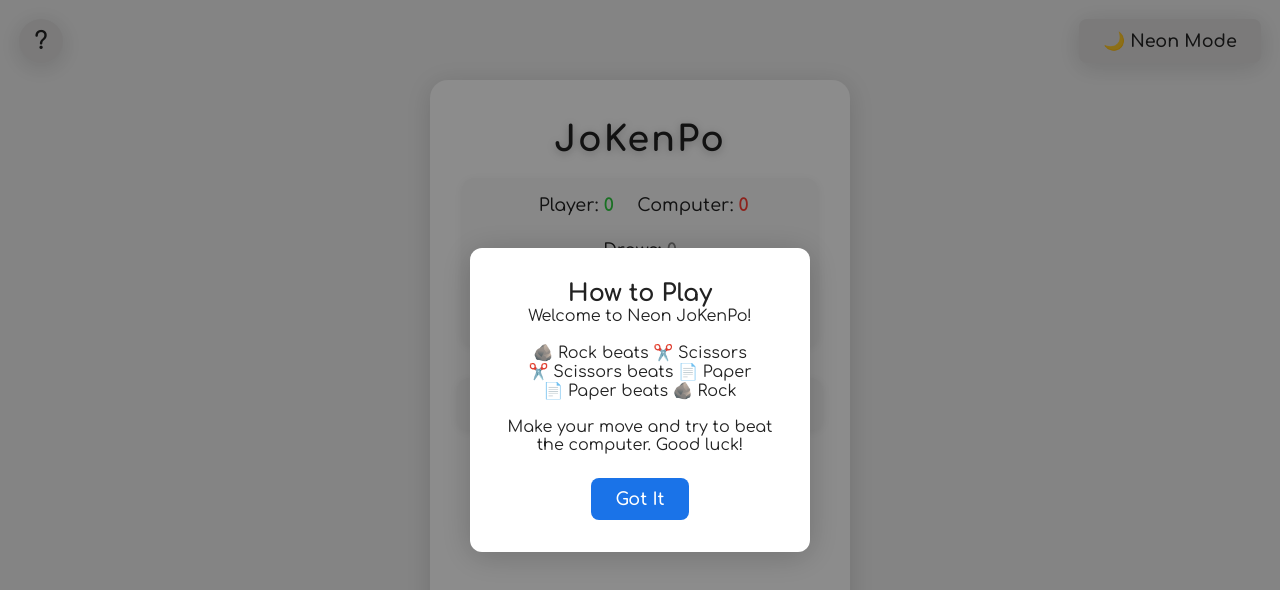
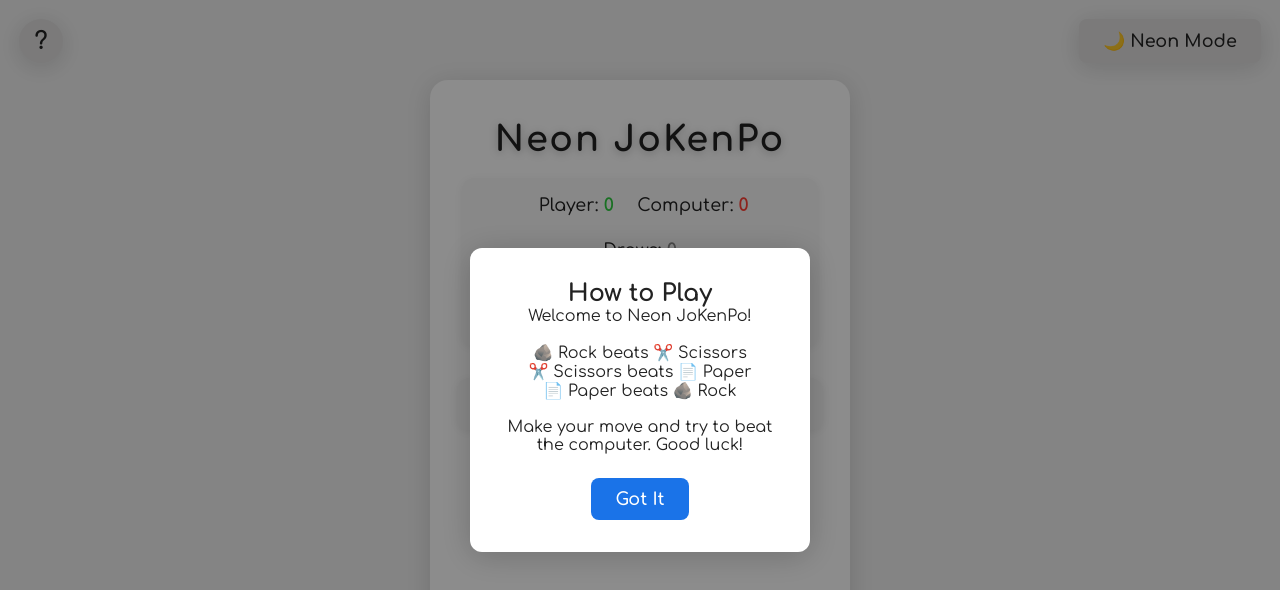
Before and after one commit to regimif/Neon-JoKenPo, a React (Vite) app: page / in a window 1280 px wide. Shown: the top 590 px of the page. Built offline with nearby package versions, Linux system fonts and the light colour scheme.

Commit message:
Refactor: clarified 'jokenpo' content to be more specific as 'neon jokenpo'

```diff
--- a/index.html
+++ b/index.html
@@ -21,27 +21,31 @@
     </script>
     <meta charset="UTF-8" />
     <link rel="icon" type="image/svg+xml" href="/site-logo.png" />
+    <link rel="canonical" href="https://neonjokenpo.com/" />
     <meta name="viewport" content="width=device-width, initial-scale=1.0" />
-    <title>JoKenPo - Rock, Paper, Scissors</title>
+    <title>Neon JoKenPo - Rock, Paper, Scissors</title>
     <meta name="author" content="Reginaldo Isidoro" />
-    <meta name="keywords" content="Jokenpo, Rock, Paper, Scissors" />
-    <meta property="og:title" content="JoKenPo - Rock, Paper, Scissors" />
+    <meta
+      name="keywords"
+      content="Neon JoKenPo, Jokenpo, Rock Paper Scissors, Neon, Game, Online, React, TypeScript"
+    />
+    <meta property="og:title" content="Neon JoKenPo - Rock, Paper, Scissors" />
     <meta property="og:type" content="website" />
     <meta property="og:image" content="/site-preview.png" />
     <meta
       property="og:image:alt"
-      content="Preview image of the JoKenPo game interface"
+      content="Preview image of the Neon JoKenPo game interface"
     />
     <meta property="og:image:type" content="image/png" />
     <meta property="og:image:width" content="1200" />
     <meta property="og:image:height" content="630" />
     <meta
       name="description"
-      content="Play Rock, Paper, Scissors online! Fun, fast, and awesome game to challenge the computer!"
+      content="Play Neon JoKenPo online! Fun, fast, and awesome game to challenge the computer!"
     />
     <meta
       property="og:description"
-      content="Challenge the computer in this sleek Rock, Paper, Scissors game. Neon and Light themes included!"
+      content="Challenge the computer in Neon JoKenPo, a sleek Rock, Paper, Scissors game. Neon and Light themes included!"
     />
 
     <meta
--- a/src/App.tsx
+++ b/src/App.tsx
@@ -81,7 +81,7 @@ function App() {
         onClose={() => setShowHowToPlay(false)}
       />
 
-      <h1>JoKenPo</h1>
+      <h1>Neon JoKenPo</h1>
       <Scoreboard score={score} onReset={handleResetScore} />
       <ChoiceButtons onChoose={handlePlayerChoice} />
       <ResultDisplay
```
Also changed, not shown: 1 other file (tests, documents, lock files or other folders).
